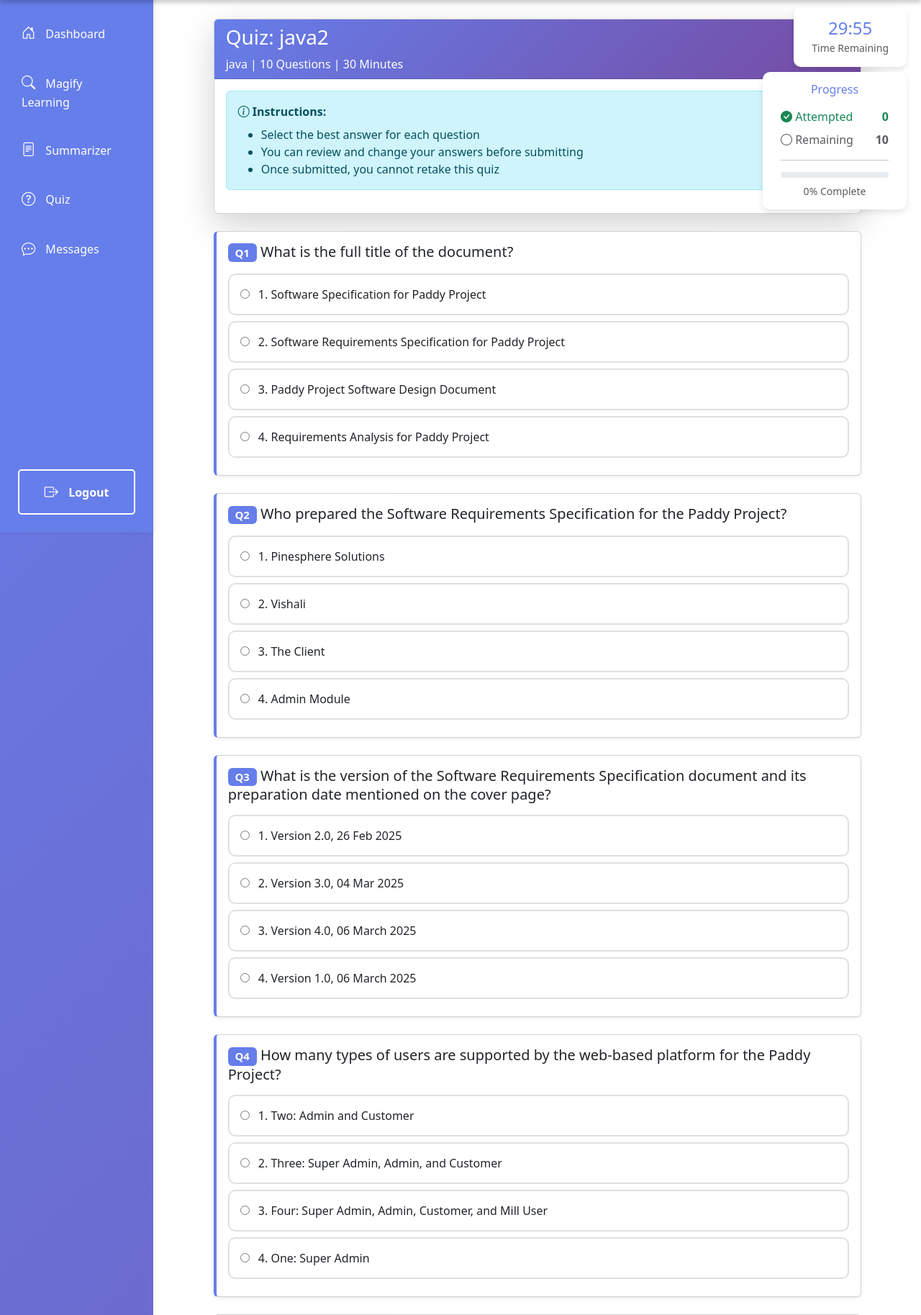
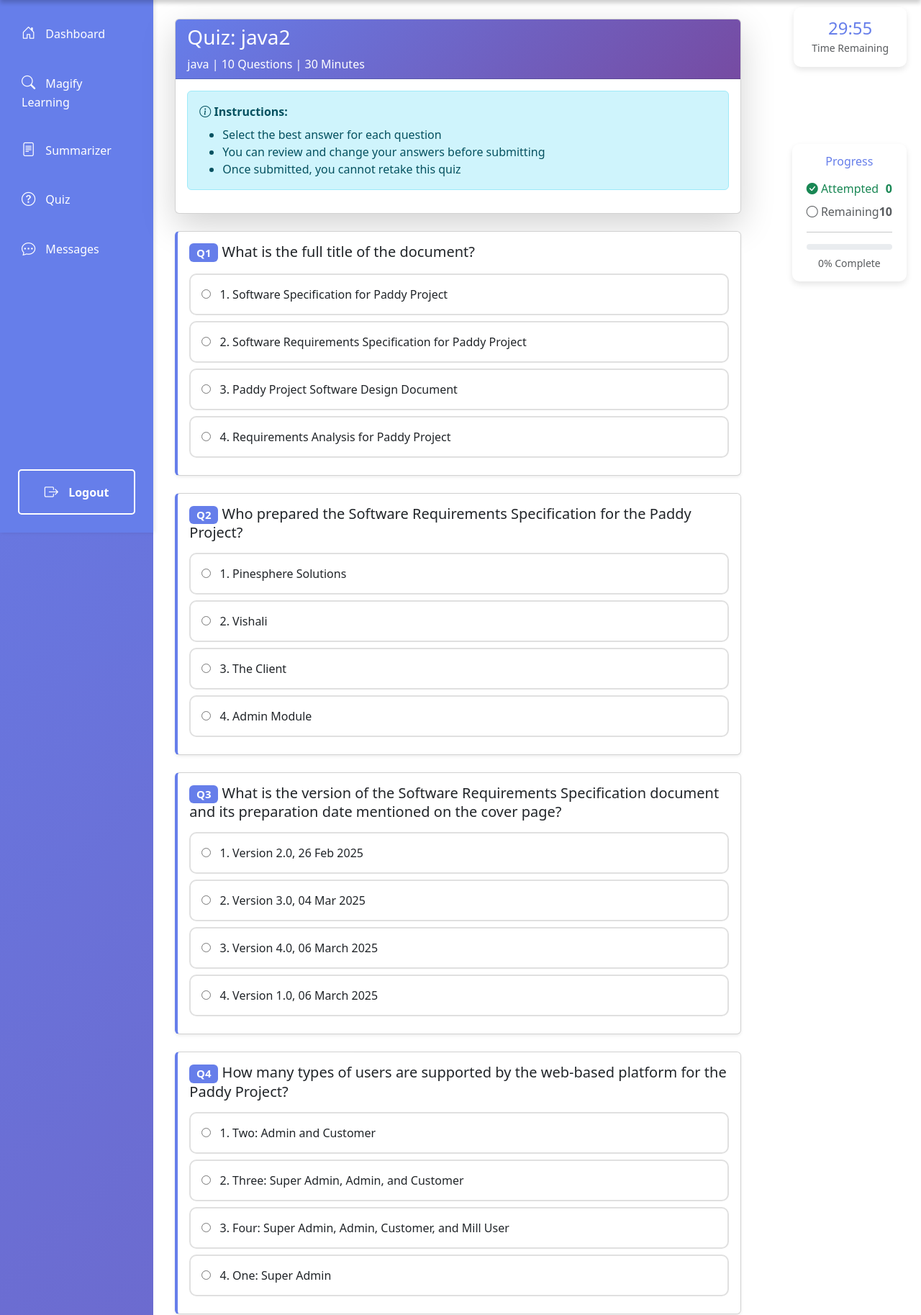
Before and after one commit to Roshan0909/LangChain-PDF-Processor, a Django app: page /student/quiz/take/5/ in a window 1280 px wide. Shown: the part 60-1887 px from the top of the page at 72% size. Run offline with Django 5.2, Linux system fonts and the light colour scheme; a user stored in the database is signed in; data comes from the database, SQL or seed files in the repository; both versions use the stored data as it was after the commit.

Commit message:
Adjust progress tracker positioning and quiz container margin for improved layout

```diff
--- a/templates/students/take_quiz.html
+++ b/templates/students/take_quiz.html
@@ -40,21 +40,28 @@
     }
     .progress-tracker {
         position: fixed;
-        top: 160px;
+        top: 260px;
         right: 20px;
         z-index: 1000;
         background: white;
-        padding: 15px 25px;
+        padding: 15px 20px;
         border-radius: 10px;
         box-shadow: 0 4px 8px rgba(0,0,0,0.1);
-        min-width: 200px;
+        max-width: 180px;
     }
-    @media (max-width: 768px) {
+    .quiz-container {
+        margin-right: 220px;
+    }
+    @media (max-width: 1200px) {
+        .quiz-container {
+            margin-right: 0;
+        }
         .timer, .progress-tracker {
             position: relative;
             top: 0;
             right: 0;
             margin-bottom: 20px;
+            max-width: 100%;
         }
     }
 </style>
```
Also changed, not shown: db.sqlite3.
